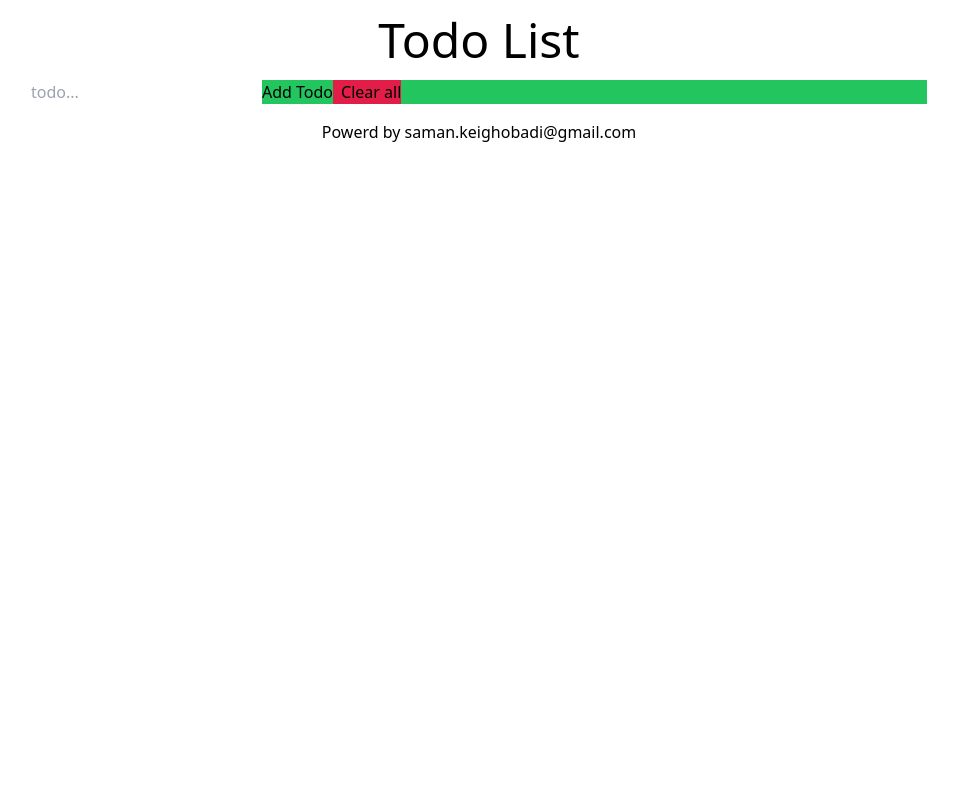
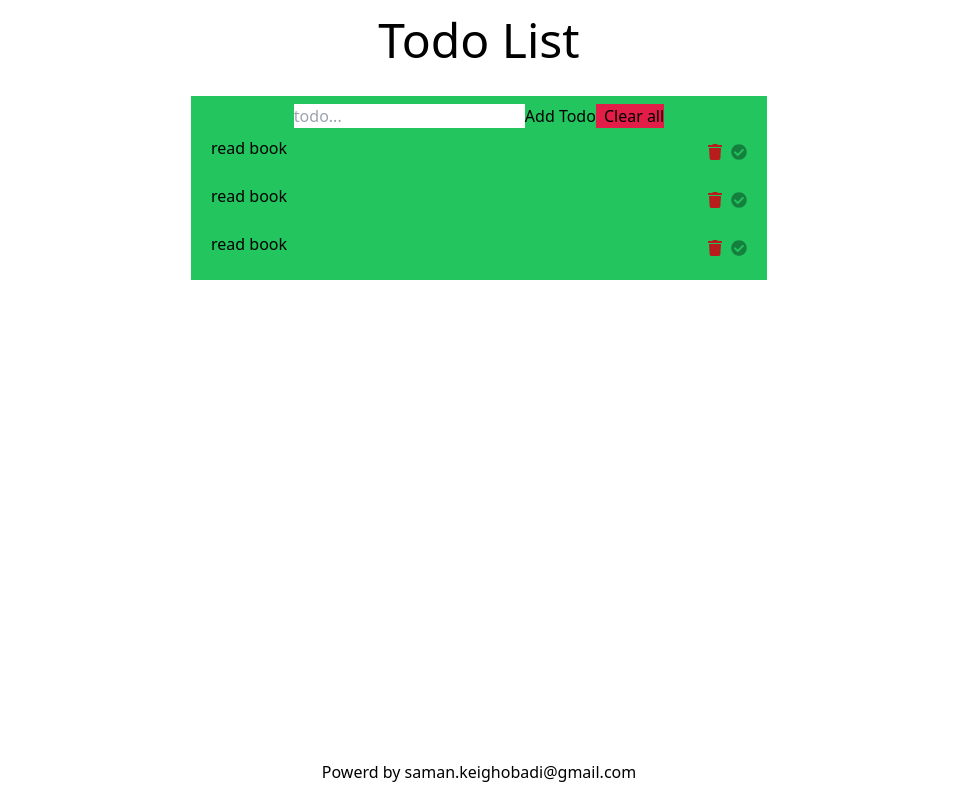
Before and after one commit to SamanKeighobadi/todo-list-nextjs, a Next.js app: page / in a window 1280 px wide. Shown: the whole page, without its empty margins (161-1119 px from the left). Built offline with nearby package versions, Linux system fonts and the light colour scheme.

Commit message:
style: todos container
style todos container and todo items

```diff
--- a/components/TodoList.jsx
+++ b/components/TodoList.jsx
@@ -1,5 +1,6 @@
 import React from "react";
 import PropTypes from 'prop-types'
+import {FaTrash,FaCheckCircle} from 'react-icons/fa'
 
 const Todolist = ({ todos, deleteTodo,completeTodo }) => {
   return (
@@ -8,19 +9,21 @@ const Todolist = ({ todos, deleteTodo,completeTodo }) => {
         <div>no any todo</div>
       ) : (
         todos.map((todo, index) => (
-          <div key={index} className={todo.completed ? 'bg-green-800' : 'bg-gray-700'} >
-            <ul>
-              <li>
+          <div key={index} className={'px-5 py-2 '} >
+            <ul className="">
+              <li className="flex justify-between ">
                 {todo.text}{" "}
-                <button
-                  className="bg-red-500 p-2"
+               <div>
+               <button
+                  className=" p-2"
                   onClick={() => deleteTodo(todo.id)}
                 >
-                  Delete
+                  <FaTrash  className="text-red-700"/>
                 </button>
-                <button className="bg-purple-600" onClick={() => completeTodo(todo.id)}>
-                  done
+                <button className="" onClick={() => completeTodo(todo.id)}>
+                  <FaCheckCircle className="text-green-700" />
                 </button>
+               </div>
               </li>
             </ul>
           </div>
--- a/components/Todos.jsx
+++ b/components/Todos.jsx
@@ -5,7 +5,11 @@ import Input from "./Input";
 
 const Todos = () => {
   const [text, setText] = useState("");
-  const [todos, setTodos] = useState([]);
+  const [todos, setTodos] = useState([
+    {id:1,text:'read book',completed:false},
+    {id:1,text:'read book',completed:false},
+    {id:1,text:'read book',completed:false},
+  ]);
 
   const handleAddTodo = () => {
     setTodos([
@@ -37,7 +41,7 @@ const Todos = () => {
   }
 
   return (
-    <div className="bg-green-500">
+    <div className="bg-green-500 max-w-xl mx-auto py-2 my-4">
       <Input addTodo={handleAddTodo} clearAll={handleClearAllTodo} getTerm={q => setText(q)} />
       <Todolist
         todos={todos}
--- a/components/common/Footer.jsx
+++ b/components/common/Footer.jsx
@@ -2,7 +2,7 @@ import React from 'react';
 
 const Footer = () => {
     return (
-        <div className='text-center'>
+        <div className='text-center absolute bottom-0 right-0 left-0'>
             <p className='py-4 font-sans'>
                 Powerd by saman.keighobadi@gmail.com
             </p>
--- a/pages/index.js
+++ b/pages/index.js
@@ -5,14 +5,16 @@ import Todos from '../components/Todos'
 
 export default function Home() {
   return (
-    <div className='mx-48'>
+    <div className='mx-48 '>
       <Head>
         <title>Todo List</title>
         <meta name="description" content="Generated by create next app" />
         <link rel="icon" href="/favicon.ico" />
       </Head>
       <Header />
+    <div className='text-center '>
     <Todos />
+    </div>
     <Footer />
     </div>
   )
```
